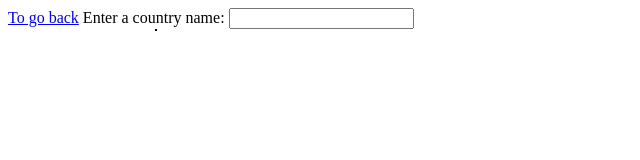
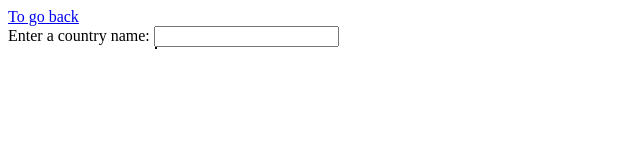
Before and after one commit to JudreRe/Reyes_hw7, a plain HTML site: page html/ex2.html in a window 1280 px wide. Shown: the whole page, without its empty margins (0-640 px from the left). Drawn offline with Linux system fonts and the light colour scheme.

Commit message:
separated html with br

```diff
--- a/html/ex2.html
+++ b/html/ex2.html
@@ -8,7 +8,7 @@
 </head>
 
 <body>
-    <a href="../index.html">To go back</a>
+    <a href="../index.html">To go back</a><br>
     <label for="country">Enter a country name</label>:
     <input type="text" id="country">
     <div id="suggestions"></div>
```
Also changed, not shown: html/ex1.html (+1 -1 lines), index.html (+2 -1 lines).
